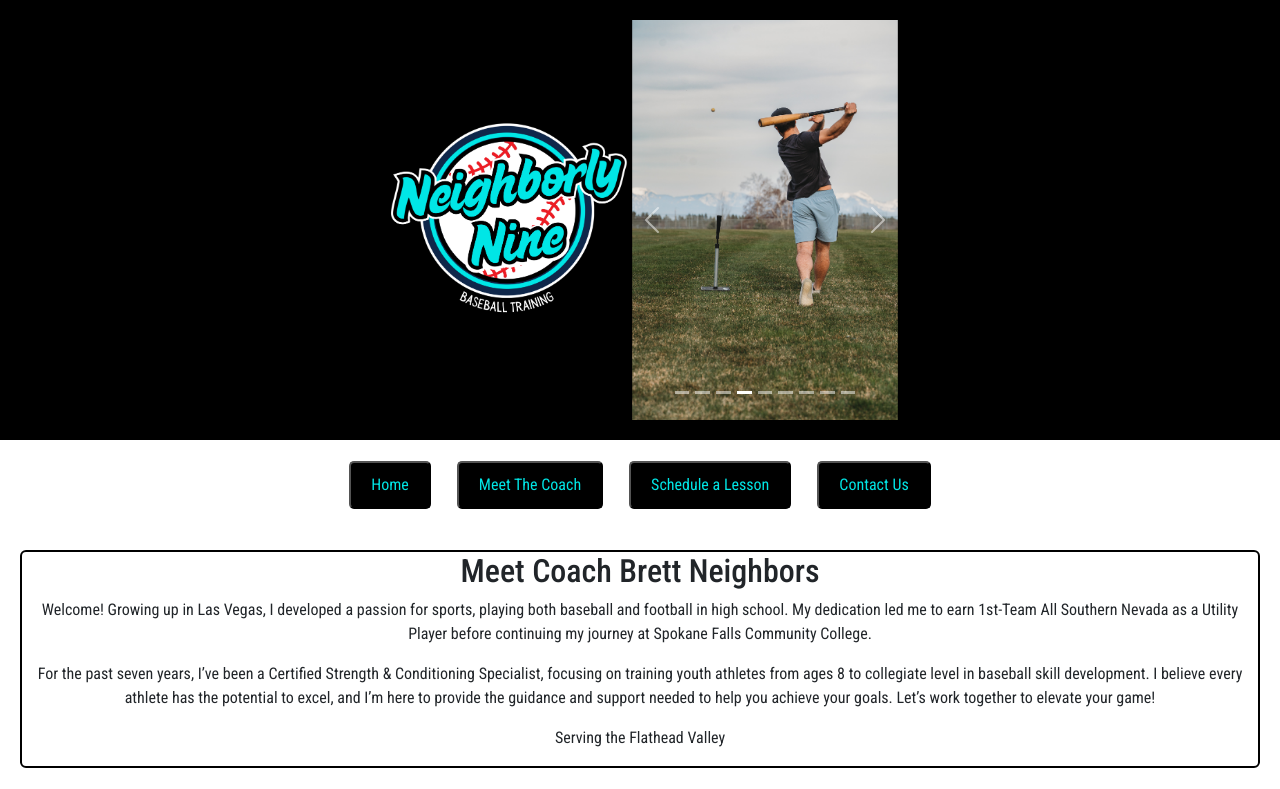
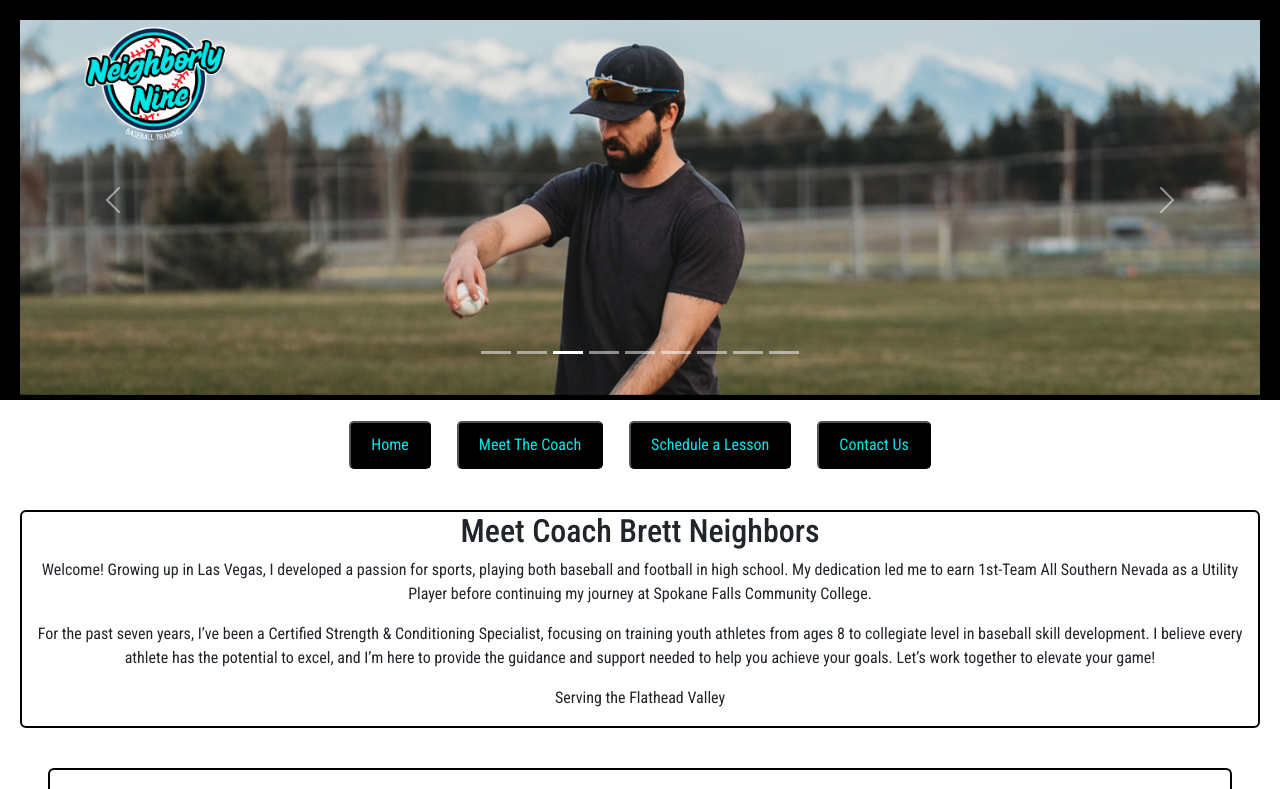
Before and after one commit to bneighbs6/baseball-site, a React (Create React App) app: page / in a window 1280 px wide. Shown: the top 789 px of the page. Built offline with nearby package versions, Linux system fonts and the light colour scheme; the HTML template or start-up script is replaced by a standard one; a web font is replaced by a local one.

Commit message:
Add css to header to create a carousel backgground

```diff
--- a/src/Components/Header.jsx
+++ b/src/Components/Header.jsx
@@ -1,6 +1,6 @@
 import React from "react";
-import logoImage from "../media/Transparent.png"
-import fielding1 from "../media/fielding1.jpg"
+import logoImage from "../media/Transparent.png";
+import fielding1 from "../media/fielding1.jpg";
 import fielding2 from "../media/fielding2.jpg";
 import fielding3 from "../media/fieliding3.jpg";
 import leftySwing1 from "../media/leftySwing1.jpg";
@@ -13,37 +13,37 @@ import { Carousel } from "react-bootstrap";
 
 function Header() {
     return (
-      <header className="header-logo-container text-center">
-        <img className="logo" src={logoImage} alt="Neighborly Nine Logo" />
-        <Carousel>
-          <Carousel.Item className="carousel-item" interval={1000}>
+      <header className="header-container">
+        <Carousel className="carousel-background">
+          <Carousel.Item className="carousel-item" interval={2000}>
             <img src={fielding1} alt="coach instructing baseball drill" />
           </Carousel.Item>
-          <Carousel.Item className="carousel-item" interval={1000}>
+          <Carousel.Item className="carousel-item" interval={2000}>
             <img src={fielding2} alt="coach instructing baseball drill" />
           </Carousel.Item>
-          <Carousel.Item className="carousel-item" interval={1000}>
+          <Carousel.Item className="carousel-item" interval={2000}>
             <img src={fielding3} alt="coach instructing baseball drill" />
           </Carousel.Item>
-          <Carousel.Item className="carousel-item" interval={1000}>
+          <Carousel.Item className="carousel-item" interval={2000}>
             <img src={leftySwing1} alt="coach instructing baseball drill" />
           </Carousel.Item>
-          <Carousel.Item className="carousel-item" interval={1000}>
+          <Carousel.Item className="carousel-item" interval={2000}>
             <img src={rightySwing1} alt="coach instructing baseball drill" />
           </Carousel.Item>
-          <Carousel.Item className="carousel-item" interval={1000}>
+          <Carousel.Item className="carousel-item" interval={2000}>
             <img src={tee1} alt="coach instructing baseball drill" />
           </Carousel.Item>
-          <Carousel.Item className="carousel-item" interval={1000}>
+          <Carousel.Item className="carousel-item" interval={2000}>
             <img src={tee2} alt="coach instructing baseball drill" />
           </Carousel.Item>
-          <Carousel.Item className="carousel-item" interval={1000}>
+          <Carousel.Item className="carousel-item" interval={2000}>
             <img src={standingWithBat} alt="coach instructing baseball drill" />
           </Carousel.Item>
-          <Carousel.Item className="carousel-item" interval={1000}>
+          <Carousel.Item className="carousel-item" interval={2000}>
             <img src={ballOnTee} alt="coach instructing baseball drill" />
           </Carousel.Item>
         </Carousel>
+        <img className="logo" src={logoImage} alt="Neighborly Nine Logo" />
       </header>
     );
 }
--- a/src/index.css
+++ b/src/index.css
@@ -45,26 +45,35 @@ header {
   margin: 0px;
 }
 
-.header-logo-container {
-  display: flex;
-  justify-content: center;
-  align-items: center;
+.header-container {
+  position: relative;
+  text-align: center;
+  height: 400px; /* Set a fixed height for the header */
+  overflow: hidden; /* Hide overflow to prevent images from spilling out */
 }
 
-.carousel-item {
-  height: auto;
-  width: auto;
+.carousel-background {
+  position: relative;
+  z-index: 1; /* Ensure carousel is behind the logo */
+  height: 100%; /* Make carousel take full height of the header */
 }
 
 .carousel-item img {
-  max-width: 100%;
-  max-height: 400px;
-  object-fit: cover;
+  width: 100%; /* Make sure images cover the full width */
+  height: auto; /* Maintain aspect ratio */
+  max-height: 375px; /* Limit the height of the images */
+  object-fit: cover; /* Ensure images cover the area without distortion */
+  object-position: 50% 31%;
 }
 
 .logo {
-  height: 250px;
-  width: auto;
+  position: absolute;
+  top: 10px; /* Adjust as needed */
+  left: 12%;
+  transform: translateX(-50%); /* Center the logo */
+  z-index: 2; /* Ensure logo is above the carousel */
+  max-width: 150px; /* Limit the width of the logo */
+  height: auto; /* Maintain aspect ratio */
 }
 
 .flex-container {
```
